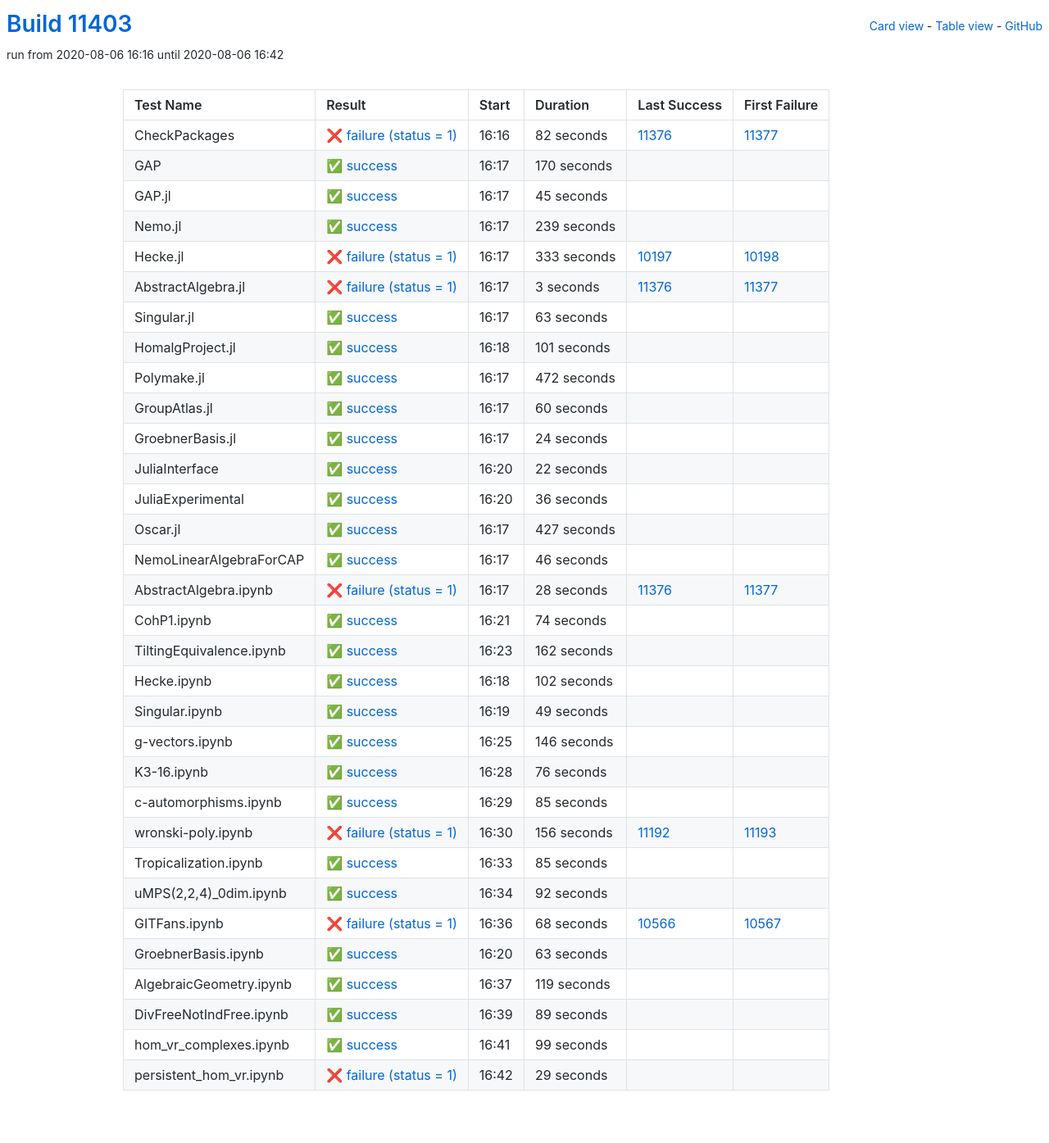
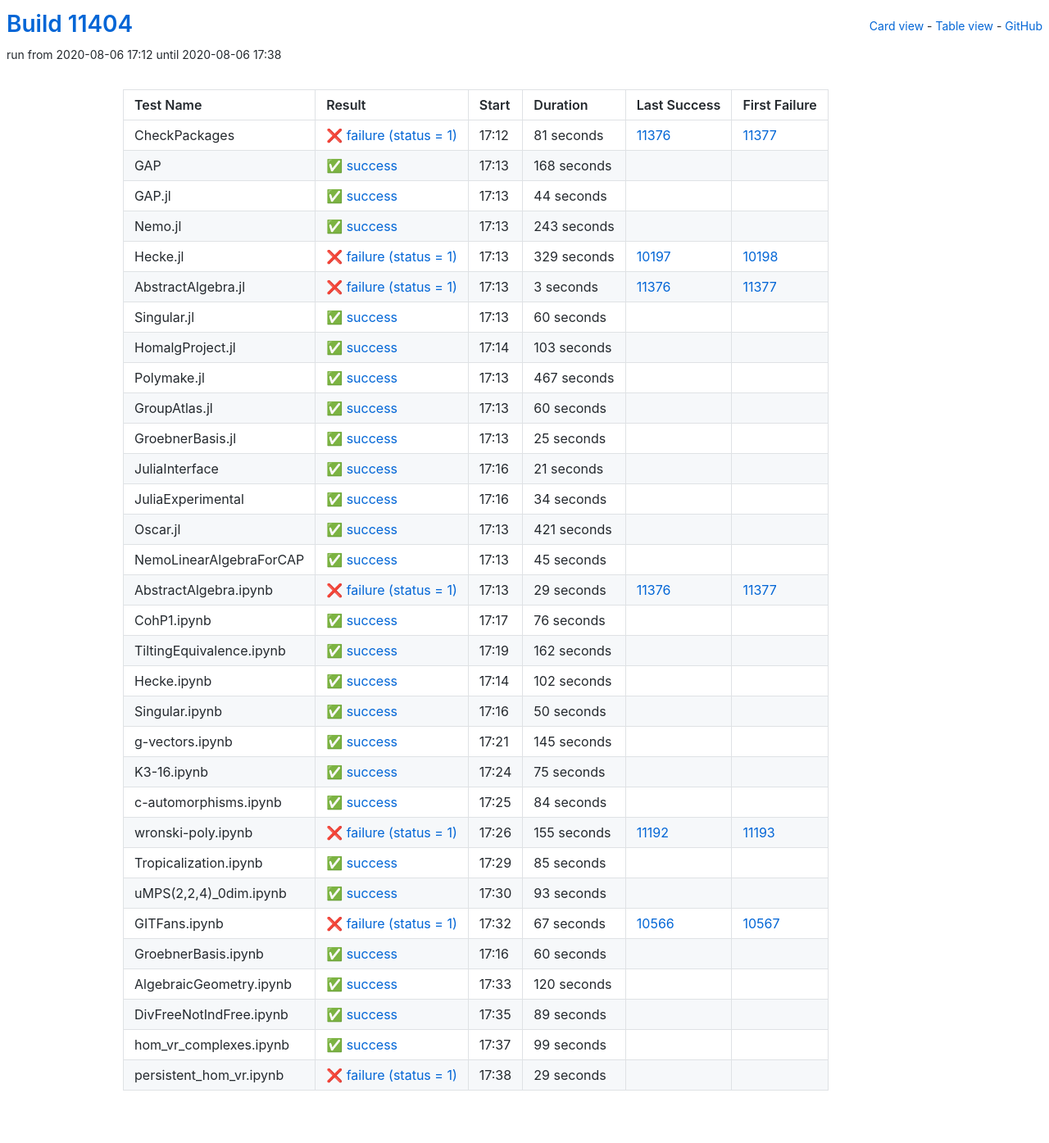
Before and after one commit to oscar-system/oscar-ci-status, a Jekyll site: the page built from table.html, in a window 1280 px wide. Shown: the whole page at 82% size. Built offline with Jekyll 4.4.1, drawn with Linux system fonts in a browser that asks for light colours.

Commit message:
Build #11404

```diff
--- a/_data/ci.yml
+++ b/_data/ci.yml
@@ -1,6 +1,6 @@
 ---
-build: 11403
-build_url: https://oscarci.mathematik.uni-kl.de/job/oscar/11403/
+build: 11404
+build_url: https://oscarci.mathematik.uni-kl.de/job/oscar/11404/
 job: oscar
 organization: oscar-system
 repo: oscar-ci-status
@@ -8,68 +8,68 @@
 tests:
 - name: CheckPackages
   id: checkpackages
-  log: https://oscarci.mathematik.uni-kl.de/job/oscar/11403/artifact/logs/build-11403/CheckPackages.log
-  start: 2020-08-06 16:16
+  log: https://oscarci.mathematik.uni-kl.de/job/oscar/11404/artifact/logs/build-11404/CheckPackages.log
+  start: 2020-08-06 17:12
   success: false
   exitcode: 1
   status: failure
-  duration: 82
+  duration: 81
   last_success: 11376
   last_success_url: https://oscarci.mathematik.uni-kl.de/job/oscar/11376/
   first_failure: 11377
   first_failure_url: https://oscarci.mathematik.uni-kl.de/job/oscar/11377/
 - name: GAP
   id: gap
-  log: https://oscarci.mathematik.uni-kl.de/job/oscar/11403/artifact/logs/build-11403/GAP.log
-  start: 2020-08-06 16:17
+  log: https://oscarci.mathematik.uni-kl.de/job/oscar/11404/artifact/logs/build-11404/GAP.log
+  start: 2020-08-06 17:13
   success: true
   exitcode: 0
   status: success
-  duration: 170
+  duration: 168
   last_success: false
   last_success_url:
   first_failure: false
   first_failure_url:
 - name: GAP.jl
   id: gap-jl
-  log: https://oscarci.mathematik.uni-kl.de/job/oscar/11403/artifact/logs/build-11403/GAP.jl.log
-  start: 2020-08-06 16:17
+  log: https://oscarci.mathematik.uni-kl.de/job/oscar/11404/artifact/logs/build-11404/GAP.jl.log
+  start: 2020-08-06 17:13
   success: true
   exitcode: 0
   status: success
-  duration: 45
+  duration: 44
   last_success: false
   last_success_url:
   first_failure: false
   first_failure_url:
 - name: Nemo.jl
   id: nemo-jl
-  log: https://oscarci.mathematik.uni-kl.de/job/oscar/11403/artifact/logs/build-11403/Nemo.jl.log
-  start: 2020-08-06 16:17
+  log: https://oscarci.mathematik.uni-kl.de/job/oscar/11404/artifact/logs/build-11404/Nemo.jl.log
+  start: 2020-08-06 17:13
   success: true
   exitcode: 0
   status: success
-  duration: 239
+  duration: 243
   last_success: false
   last_success_url:
   first_failure: false
   first_failure_url:
 - name: Hecke.jl
   id: hecke-jl
-  log: https://oscarci.mathematik.uni-kl.de/job/oscar/11403/artifact/logs/build-11403/Hecke.jl.log
-  start: 2020-08-06 16:17
+  log: https://oscarci.mathematik.uni-kl.de/job/oscar/11404/artifact/logs/build-11404/Hecke.jl.log
+  start: 2020-08-06 17:13
   success: false
   exitcode: 1
   status: failure
-  duration: 333
+  duration: 329
   last_success: 10197
   last_success_url: https://oscarci.mathematik.uni-kl.de/job/oscar/10197/
   first_failure: 10198
   first_failure_url: https://oscarci.mathematik.uni-kl.de/job/oscar/10198/
 - name: AbstractAlgebra.jl
   id: abstractalgebra-jl
-  log: https://oscarci.mathematik.uni-kl.de/job/oscar/11403/artifact/logs/build-11403/AbstractAlgebra.jl.log
-  start: 2020-08-06 16:17
+  log: https://oscarci.mathematik.uni-kl.de/job/oscar/11404/artifact/logs/build-11404/AbstractAlgebra.jl.log
+  start: 2020-08-06 17:13
   success: false
   exitcode: 1
   status: failure
@@ -80,44 +80,44 @@
   first_failure_url: https://oscarci.mathematik.uni-kl.de/job/oscar/11377/
 - name: Singular.jl
   id: singular-jl
-  log: https://oscarci.mathematik.uni-kl.de/job/oscar/11403/artifact/logs/build-11403/Singular.jl.log
-  start: 2020-08-06 16:17
+  log: https://oscarci.mathematik.uni-kl.de/job/oscar/11404/artifact/logs/build-11404/Singular.jl.log
+  start: 2020-08-06 17:13
   success: true
   exitcode: 0
   status: success
-  duration: 63
+  duration: 60
   last_success: false
   last_success_url:
   first_failure: false
   first_failure_url:
 - name: HomalgProject.jl
   id: homalgproject-jl
-  log: https://oscarci.mathematik.uni-kl.de/job/oscar/11403/artifact/logs/build-11403/HomalgProject.jl.log
-  start: 2020-08-06 16:18
+  log: https://oscarci.mathematik.uni-kl.de/job/oscar/11404/artifact/logs/build-11404/HomalgProject.jl.log
+  start: 2020-08-06 17:14
   success: true
   exitcode: 0
   status: success
-  duration: 101
+  duration: 103
   last_success: false
   last_success_url:
   first_failure: false
   first_failure_url:
 - name: Polymake.jl
   id: polymake-jl
-  log: https://oscarci.mathematik.uni-kl.de/job/oscar/11403/artifact/logs/build-11403/Polymake.jl.log
-  start: 2020-08-06 16:17
+  log: https://oscarci.mathematik.uni-kl.de/job/oscar/11404/artifact/logs/build-11404/Polymake.jl.log
+  start: 2020-08-06 17:13
   success: true
   exitcode: 0
   status: success
-  duration: 472
+  duration: 467
   last_success: false
   last_success_url:
   first_failure: false
   first_failure_url:
 - name: GroupAtlas.jl
   id: groupatlas-jl
-  log: https://oscarci.mathematik.uni-kl.de/job/oscar/11403/artifact/logs/build-11403/GroupAtlas.jl.log
-  start: 2020-08-06 16:17
+  log: https://oscarci.mathematik.uni-kl.de/job/oscar/11404/artifact/logs/build-11404/GroupAtlas.jl.log
+  start: 2020-08-06 17:13
   success: true
   exitcode: 0
   status: success
@@ -128,92 +128,92 @@
   first_failure_url:
 - name: GroebnerBasis.jl
   id: groebnerbasis-jl
-  log: https://oscarci.mathematik.uni-kl.de/job/oscar/11403/artifact/logs/build-11403/GroebnerBasis.jl.log
-  start: 2020-08-06 16:17
+  log: https://oscarci.mathematik.uni-kl.de/job/oscar/11404/artifact/logs/build-11404/GroebnerBasis.jl.log
+  start: 2020-08-06 17:13
   success: true
   exitcode: 0
   status: success
-  duration: 24
+  duration: 25
   last_success: false
   last_success_url:
   first_failure: false
   first_failure_url:
 - name: JuliaInterface
   id: juliainterface
-  log: https://oscarci.mathematik.uni-kl.de/job/oscar/11403/artifact/logs/build-11403/JuliaInterface.log
-  start: 2020-08-06 16:20
+  log: https://oscarci.mathematik.uni-kl.de/job/oscar/11404/artifact/logs/build-11404/JuliaInterface.log
+  start: 2020-08-06 17:16
   success: true
   exitcode: 0
   status: success
-  duration: 22
+  duration: 21
   last_success: false
   last_success_url:
   first_failure: false
   first_failure_url:
 - name: JuliaExperimental
   id: juliaexperimental
-  log: https://oscarci.mathematik.uni-kl.de/job/oscar/11403/artifact/logs/build-11403/JuliaExperimental.log
-  start: 2020-08-06 16:20
+  log: https://oscarci.mathematik.uni-kl.de/job/oscar/11404/artifact/logs/build-11404/JuliaExperimental.log
+  start: 2020-08-06 17:16
   success: true
   exitcode: 0
   status: success
-  duration: 36
+  duration: 34
   last_success: false
   last_success_url:
   first_failure: false
   first_failure_url:
 - name: Oscar.jl
   id: oscar-jl
-  log: https://oscarci.mathematik.uni-kl.de/job/oscar/11403/artifact/logs/build-11403/Oscar.jl.log
-  start: 2020-08-06 16:17
+  log: https://oscarci.mathematik.uni-kl.de/job/oscar/11404/artifact/logs/build-11404/Oscar.jl.log
+  start: 2020-08-06 17:13
   success: true
   exitcode: 0
   status: success
-  duration: 427
+  duration: 421
   last_success: false
   last_success_url:
   first_failure: false
   first_failure_url:
 - name: NemoLinearAlgebraForCAP
   id: nemolinearalgebraforcap
-  log: https://oscarci.mathematik.uni-kl.de/job/oscar/11403/artifact/logs/build-11403/NemoLinearAlgebraForCAP.log
-  start: 2020-08-06 16:17
+  log: https://oscarci.mathematik.uni-kl.de/job/oscar/11404/artifact/logs/build-11404/NemoLinearAlgebraForCAP.log
+  start: 2020-08-06 17:13
   success: true
   exitcode: 0
   status: success
-  duration: 46
+  duration: 45
   last_success: false
   last_success_url:
   first_failure: false
   first_failure_url:
 - name: AbstractAlgebra.ipynb
   id: abstractalgebra-ipynb
-  log: https://oscarci.mathematik.uni-kl.de/job/oscar/11403/artifact/logs/build-11403/AbstractAlgebra.ipynb.log
-  start: 2020-08-06 16:17
+  log: https://oscarci.mathematik.uni-kl.de/job/oscar/11404/artifact/logs/build-11404/AbstractAlgebra.ipynb.log
+  start: 2020-08-06 17:13
   success: false
   exitcode: 1
   status: failure
-  duration: 28
+  duration: 29
   last_success: 11376
   last_success_url: https://oscarci.mathematik.uni-kl.de/job/oscar/11376/
   first_failure: 11377
   first_failure_url: https://oscarci.mathematik.uni-kl.de/job/oscar/11377/
 - name: CohP1.ipynb
   id: cohp1-ipynb
-  log: https://oscarci.mathematik.uni-kl.de/job/oscar/11403/artifact/logs/build-11403/CohP1.ipynb.log
-  start: 2020-08-06 16:21
+  log: https://oscarci.mathematik.uni-kl.de/job/oscar/11404/artifact/logs/build-11404/CohP1.ipynb.log
+  start: 2020-08-06 17:17
   success: true
   exitcode: 0
   status: success
-  duration: 74
+  duration: 76
   last_success: false
   last_success_url:
   first_failure: false
   first_failure_url:
 - name: TiltingEquivalence.ipynb
   id: tiltingequivalence-ipynb
-  log: https://oscarci.mathematik.uni-kl.de/job/oscar/11403/artifact/logs/build-11403/TiltingEquivalence.ipynb.log
-  start: 2020-08-06 16:23
+  log: https://oscarci.mathematik.uni-kl.de/job/oscar/11404/artifact/logs/build-11404/TiltingEquivalence.ipynb.log
+  start: 2020-08-06 17:19
   success: true
   exitcode: 0
   status: success
@@ -224,8 +224,8 @@
   first_failure_url:
 - name: Hecke.ipynb
   id: hecke-ipynb
-  log: https://oscarci.mathematik.uni-kl.de/job/oscar/11403/artifact/logs/build-11403/Hecke.ipynb.log
-  start: 2020-08-06 16:18
+  log: https://oscarci.mathematik.uni-kl.de/job/oscar/11404/artifact/logs/build-11404/Hecke.ipynb.log
+  start: 2020-08-06 17:14
   success: true
   exitcode: 0
   status: success
@@ -236,68 +236,68 @@
   first_failure_url:
 - name: Singular.ipynb
   id: singular-ipynb
-  log: https://oscarci.mathematik.uni-kl.de/job/oscar/11403/artifact/logs/build-11403/Singular.ipynb.log
-  start: 2020-08-06 16:19
+  log: https://oscarci.mathematik.uni-kl.de/job/oscar/11404/artifact/logs/build-11404/Singular.ipynb.log
+  start: 2020-08-06 17:16
   success: true
   exitcode: 0
   status: success
-  duration: 49
+  duration: 50
   last_success: false
   last_success_url:
   first_failure: false
   first_failure_url:
 - name: g-vectors.ipynb
   id: g-vectors-ipynb
-  log: https://oscarci.mathematik.uni-kl.de/job/oscar/11403/artifact/logs/build-11403/g-vectors.ipynb.log
-  start: 2020-08-06 16:25
+  log: https://oscarci.mathematik.uni-kl.de/job/oscar/11404/artifact/logs/build-11404/g-vectors.ipynb.log
+  start: 2020-08-06 17:21
   success: true
   exitcode: 0
   status: success
-  duration: 146
+  duration: 145
   last_success: false
   last_success_url:
   first_failure: false
   first_failure_url:
 - name: K3-16.ipynb
   id: k3-16-ipynb
-  log: https://oscarci.mathematik.uni-kl.de/job/oscar/11403/artifact/logs/build-11403/K3-16.ipynb.log
-  start: 2020-08-06 16:28
+  log: https://oscarci.mathematik.uni-kl.de/job/oscar/11404/artifact/logs/build-11404/K3-16.ipynb.log
+  start: 2020-08-06 17:24
   success: true
   exitcode: 0
   status: success
-  duration: 76
+  duration: 75
   last_success: false
   last_success_url:
   first_failure: false
   first_failure_url:
 - name: c-automorphisms.ipynb
   id: c-automorphisms-ipynb
-  log: https://oscarci.mathematik.uni-kl.de/job/oscar/11403/artifact/logs/build-11403/c-automorphisms.ipynb.log
-  start: 2020-08-06 16:29
+  log: https://oscarci.mathematik.uni-kl.de/job/oscar/11404/artifact/logs/build-11404/c-automorphisms.ipynb.log
+  start: 2020-08-06 17:25
   success: true
   exitcode: 0
   status: success
-  duration: 85
+  duration: 84
   last_success: false
   last_success_url:
   first_failure: false
   first_failure_url:
 - name: wronski-poly.ipynb
   id: wronski-poly-ipynb
-  log: https://oscarci.mathematik.uni-kl.de/job/oscar/11403/artifact/logs/build-11403/wronski-poly.ipynb.log
-  start: 2020-08-06 16:30
+  log: https://oscarci.mathematik.uni-kl.de/job/oscar/11404/artifact/logs/build-11404/wronski-poly.ipynb.log
+  start: 2020-08-06 17:26
   success: false
   exitcode: 1
   status: failure
-  duration: 156
+  duration: 155
   last_success: 11192
   last_success_url: https://oscarci.mathematik.uni-kl.de/job/oscar/11192/
   first_failure: 11193
   first_failure_url: https://oscarci.mathematik.uni-kl.de/job/oscar/11193/
 - name: Tropicalization.ipynb
   id: tropicalization-ipynb
-  log: https://oscarci.mathematik.uni-kl.de/job/oscar/11403/artifact/logs/build-11403/Tropicalization.ipynb.log
-  start: 2020-08-06 16:33
+  log: https://oscarci.mathematik.uni-kl.de/job/oscar/11404/artifact/logs/build-11404/Tropicalization.ipynb.log
+  start: 2020-08-06 17:29
   success: true
   exitcode: 0
   status: success
@@ -308,56 +308,56 @@
   first_failure_url:
 - name: uMPS(2,2,4)_0dim.ipynb
   id: umps-2-2-4-0dim-ipynb
-  log: https://oscarci.mathematik.uni-kl.de/job/oscar/11403/artifact/logs/build-11403/uMPS-2-2-4-_0dim.ipynb.log
-  start: 2020-08-06 16:34
+  log: https://oscarci.mathematik.uni-kl.de/job/oscar/11404/artifact/logs/build-11404/uMPS-2-2-4-_0dim.ipynb.log
+  start: 2020-08-06 17:30
   success: true
   exitcode: 0
   status: success
-  duration: 92
+  duration: 93
   last_success: false
   last_success_url:
   first_failure: false
   first_failure_url:
 - name: GITFans.ipynb
   id: gitfans-ipynb
-  log: https://oscarci.mathematik.uni-kl.de/job/oscar/11403/artifact/logs/build-11403/GITFans.ipynb.log
-  start: 2020-08-06 16:36
+  log: https://oscarci.mathematik.uni-kl.de/job/oscar/11404/artifact/logs/build-11404/GITFans.ipynb.log
+  start: 2020-08-06 17:32
   success: false
   exitcode: 1
   status: failure
-  duration: 68
+  duration: 67
   last_success: 10566
   last_success_url: https://oscarci.mathematik.uni-kl.de/job/oscar/10566/
   first_failure: 10567
   first_failure_url: https://oscarci.mathematik.uni-kl.de/job/oscar/10567/
 - name: GroebnerBasis.ipynb
   id: groebnerbasis-ipynb
-  log: https://oscarci.mathematik.uni-kl.de/job/oscar/11403/artifact/logs/build-11403/GroebnerBasis.ipynb.log
-  start: 2020-08-06 16:20
+  log: https://oscarci.mathematik.uni-kl.de/job/oscar/11404/artifact/logs/build-11404/GroebnerBasis.ipynb.log
+  start: 2020-08-06 17:16
   success: true
   exitcode: 0
   status: success
-  duration: 63
+  duration: 60
   last_success: false
   last_success_url:
   first_failure: false
   first_failure_url:
 - name: AlgebraicGeometry.ipynb
   id: algebraicgeometry-ipynb
-  log: https://oscarci.mathematik.uni-kl.de/job/oscar/11403/artifact/logs/build-11403/AlgebraicGeometry.ipynb.log
-  start: 2020-08-06 16:37
+  log: https://oscarci.mathematik.uni-kl.de/job/oscar/11404/artifact/logs/build-11404/AlgebraicGeometry.ipynb.log
+  start: 2020-08-06 17:33
   success: true
   exitcode: 0
   status: success
-  duration: 119
+  duration: 120
   last_success: false
   last_success_url:
   first_failure: false
   first_failure_url:
 - name: DivFreeNotIndFree.ipynb
   id: divfreenotindfree-ipynb
-  log: https://oscarci.mathematik.uni-kl.de/job/oscar/11403/artifact/logs/build-11403/DivFreeNotIndFree.ipynb.log
-  start: 2020-08-06 16:39
+  log: https://oscarci.mathematik.uni-kl.de/job/oscar/11404/artifact/logs/build-11404/DivFreeNotIndFree.ipynb.log
+  start: 2020-08-06 17:35
   success: true
   exitcode: 0
   status: success
@@ -368,8 +368,8 @@
   first_failure_url:
 - name: hom_vr_complexes.ipynb
   id: hom-vr-complexes-ipynb
-  log: https://oscarci.mathematik.uni-kl.de/job/oscar/11403/artifact/logs/build-11403/hom_vr_complexes.ipynb.log
-  start: 2020-08-06 16:41
+  log: https://oscarci.mathematik.uni-kl.de/job/oscar/11404/artifact/logs/build-11404/hom_vr_complexes.ipynb.log
+  start: 2020-08-06 17:37
   success: true
   exitcode: 0
   status: success
@@ -380,8 +380,8 @@
   first_failure_url:
 - name: persistent_hom_vr.ipynb
   id: persistent-hom-vr-ipynb
-  log: https://oscarci.mathematik.uni-kl.de/job/oscar/11403/artifact/logs/build-11403/persistent_hom_vr.ipynb.log
-  start: 2020-08-06 16:42
+  log: https://oscarci.mathematik.uni-kl.de/job/oscar/11404/artifact/logs/build-11404/persistent_hom_vr.ipynb.log
+  start: 2020-08-06 17:38
   success: false
   exitcode: 1
   status: failure
```
Also changed, not shown: README.md.
